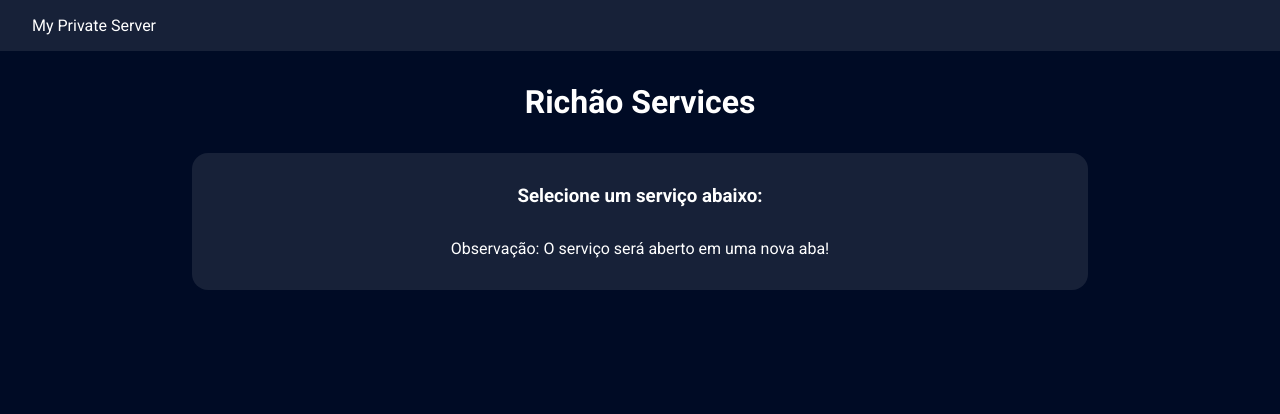
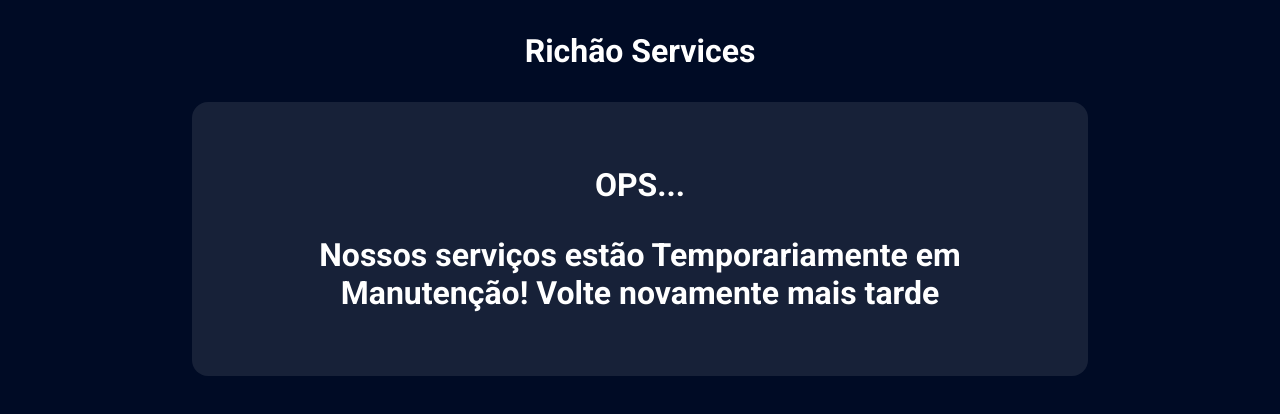
Before and after one commit to RichardLeite/Jellyfin-Server, a React (Vite) app: page / in a window 1280 px wide. Shown: the top 414 px of the page. Built offline with nearby package versions, Linux system fonts and the light colour scheme; no server answers.

Commit message:
Services em Manutenção!

```diff
--- a/src/routes/service.tsx
+++ b/src/routes/service.tsx
@@ -34,10 +34,13 @@ const Service = () => {
 
     return (
         <div>
-            <Navbar/>
+            {/* <Navbar/> */}
             <h1>Richão Services</h1>
             <div className={classes.service}>
-                <h3>Selecione um serviço abaixo:</h3>
+
+                <h1>OPS...</h1>
+                <h1>Nossos serviços estão Temporariamente em Manutenção! Volte novamente mais tarde</h1>
+                {/* <h3>Selecione um serviço abaixo:</h3>
                 {service &&
                 <ul className={classes.services}>
                 <li>
@@ -65,7 +68,7 @@ const Service = () => {
                 </li>
                 </ul>
                     }
-                <p>Observação: O serviço será aberto em uma nova aba!</p>
+                <p>Observação: O serviço será aberto em uma nova aba!</p> */}
             </div>
         </div>
     )
```
